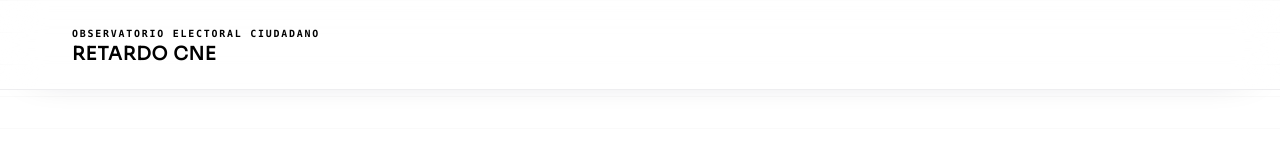
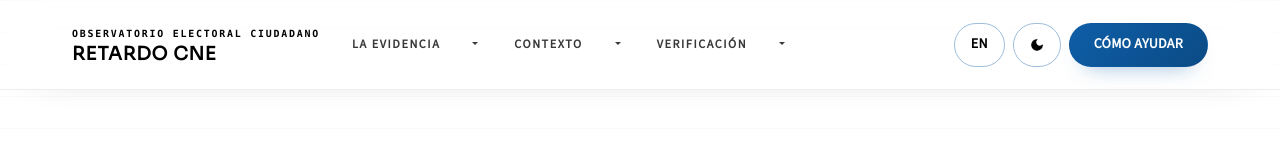
Before and after one commit to cortega26/retardo_cne, an Astro site: page / in a window 1280 px wide. Shown: the top 160 px of the page. Built offline with nearby package versions, Linux system fonts and the light colour scheme; Astro itself is replaced by a stand-in of ours.

Commit message:
Refactor code structure for improved readability and maintainability

```diff
--- a/src/styles/global.css
+++ b/src/styles/global.css
@@ -353,6 +353,18 @@ body.dark-mode #sistema {
   background: color-mix(in srgb, var(--color-brand-400) 8%, var(--bg-body)) !important;
 }
 
+/*
+ * Tailwind v4 emits a `.collapse { visibility: collapse }` utility that collides
+ * with Bootstrap's `.collapse` component class (used by the navbar menu and the
+ * FAQ accordion). Bootstrap hides via `display`, not `visibility`, so Tailwind's
+ * rule leaks through and hides the navbar links/dropdowns/toggles and expanded
+ * FAQ answers. This unlayered rule beats Tailwind's `@layer utilities` and
+ * restores normal visibility (Bootstrap still hides closed panels via display).
+ */
+.collapse {
+  visibility: visible;
+}
+
 /* Accessible, consistent keyboard focus ring across the site. */
 a:focus-visible,
 button:focus-visible,
```
Also changed, not shown: 6 other files.
